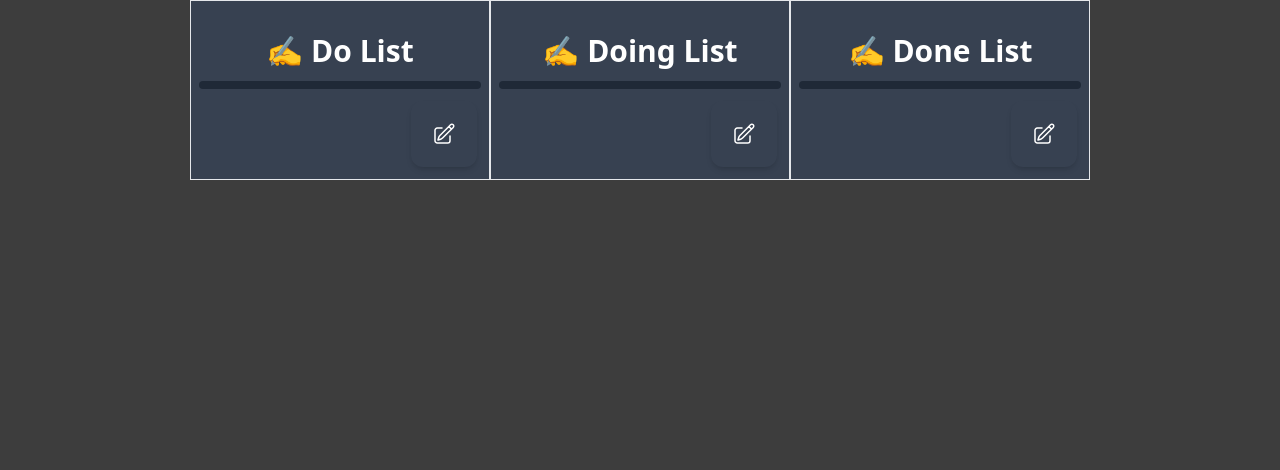
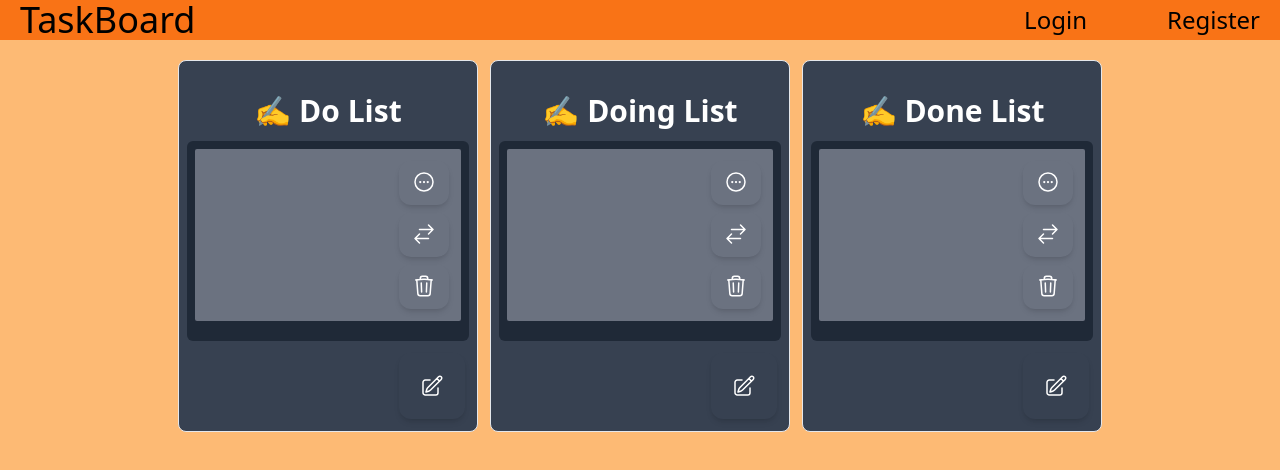
Before and after one commit to lawrence-yoon/do-list, a React (Vite) app in the folder frontend/: page / in a window 1280 px wide. Shown: the top 470 px of the page. Built offline with nearby package versions, Linux system fonts and the light colour scheme.

Commit message:
change style and add navbar

```diff
--- a/frontend/src/App.jsx
+++ b/frontend/src/App.jsx
@@ -2,19 +2,31 @@ import useLocalStorage from '../src/hooks/useLocalStorage'
 import List from './components/List'
 
 function App() {
-  const [listDo, setListDo] = useLocalStorage("listDo", [])
-  const [listDoing, setListDoing] = useLocalStorage("listDoing", [])
-  const [listDone, setListDone] = useLocalStorage("listDone", [])
+  const initialListState = [
+    {title:"", details:""}
+  ]
+
+  const [listDo, setListDo] = useLocalStorage("listDo", initialListState)
+  const [listDoing, setListDoing] = useLocalStorage("listDoing", initialListState)
+  const [listDone, setListDone] = useLocalStorage("listDone", initialListState)
 
 
   return (
-    <>
-      <div className='flex flex-row items-start justify-center'>
+    <div className='bg-orange-300 h-screen'>
+      <header className='bg-orange-500 flex flex-row justify-between items-center h-10 p-5'>
+        <h1 className='text-4xl'>TaskBoard</h1>
+        <div className='flex gap-20'>
+          <a className='text-2xl'>Login</a>
+          {/* <a className='text-2xl'>Logout</a> */}
+          <a className='text-2xl'>Register</a>
+        </div>
+      </header>
+      <div className='flex flex-row items-start justify-center py-5 md:gap-3'>
         <List list={listDo} setList={setListDo} setListLeft={setListDone} setListRight={setListDoing} label="✍️ Do List"/>
         <List list={listDoing} setList={setListDoing} setListLeft={setListDo} setListRight={setListDone} label="✍️ Doing List"/>
         <List list={listDone} setList={setListDone} setListLeft={setListDoing} setListRight={setListDo} label="✍️ Done List"/>
       </div>
-    </>
+    </div>
   )
 }
 
--- a/frontend/src/components/List.jsx
+++ b/frontend/src/components/List.jsx
@@ -119,11 +119,12 @@ export default function List({list, setList, setListLeft, setListRight, label}){
     }
 
     return (
-      <div className='max-w-md min-w-[300px] border flex flex-col p-2 relative text-white bg-gray-700' >
+      <div className='max-w-md min-w-[300px] border rounded-lg flex flex-col p-2 relative text-white bg-gray-700' >
 
         <h1 className='text-3xl font-bold pt-6 pb-3 text-center'>{label}</h1>
 
         <NoteArea>
+
           {list.map((elem, index)=>
             <Note key={index} id={index} entry={elem} onClickDelete={handleDelete} onClickEdit={handleEdit} onClickMove={handleMove}/>
           )}
@@ -147,7 +148,7 @@ export default function List({list, setList, setListLeft, setListRight, label}){
 
 export function NoteArea({children, ...rest}){
   return (
-    <div className='container flex flex-col bg-gray-800 mx-auto p-1 mb-2 rounded-md md:min-w-[25%]'>
+    <div className='container min-h-[200px] flex flex-col bg-gray-800 mx-auto p-1 mb-2 rounded-md md:min-w-[25%]'>
       {children}
     </div>
   )
```
